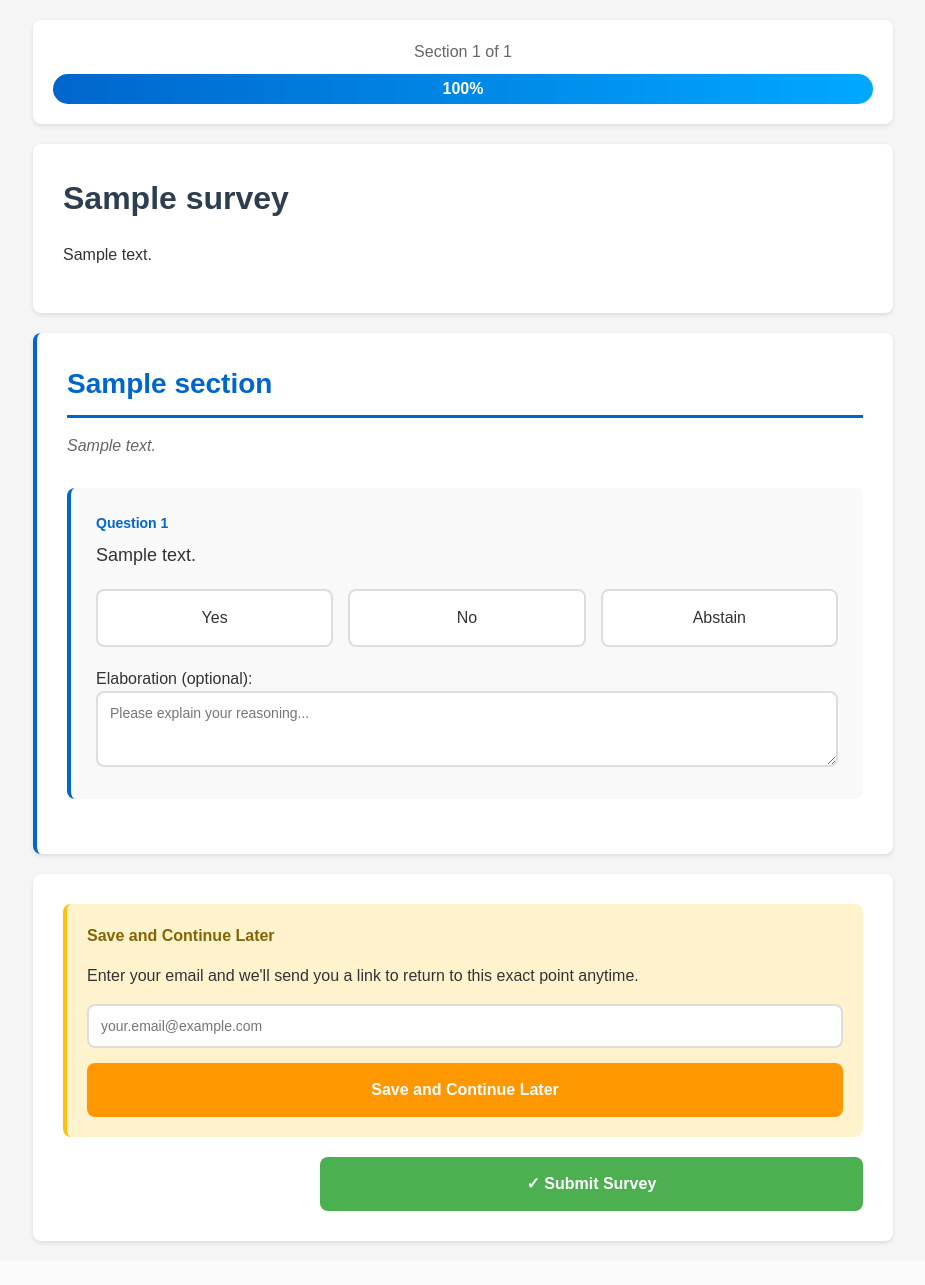
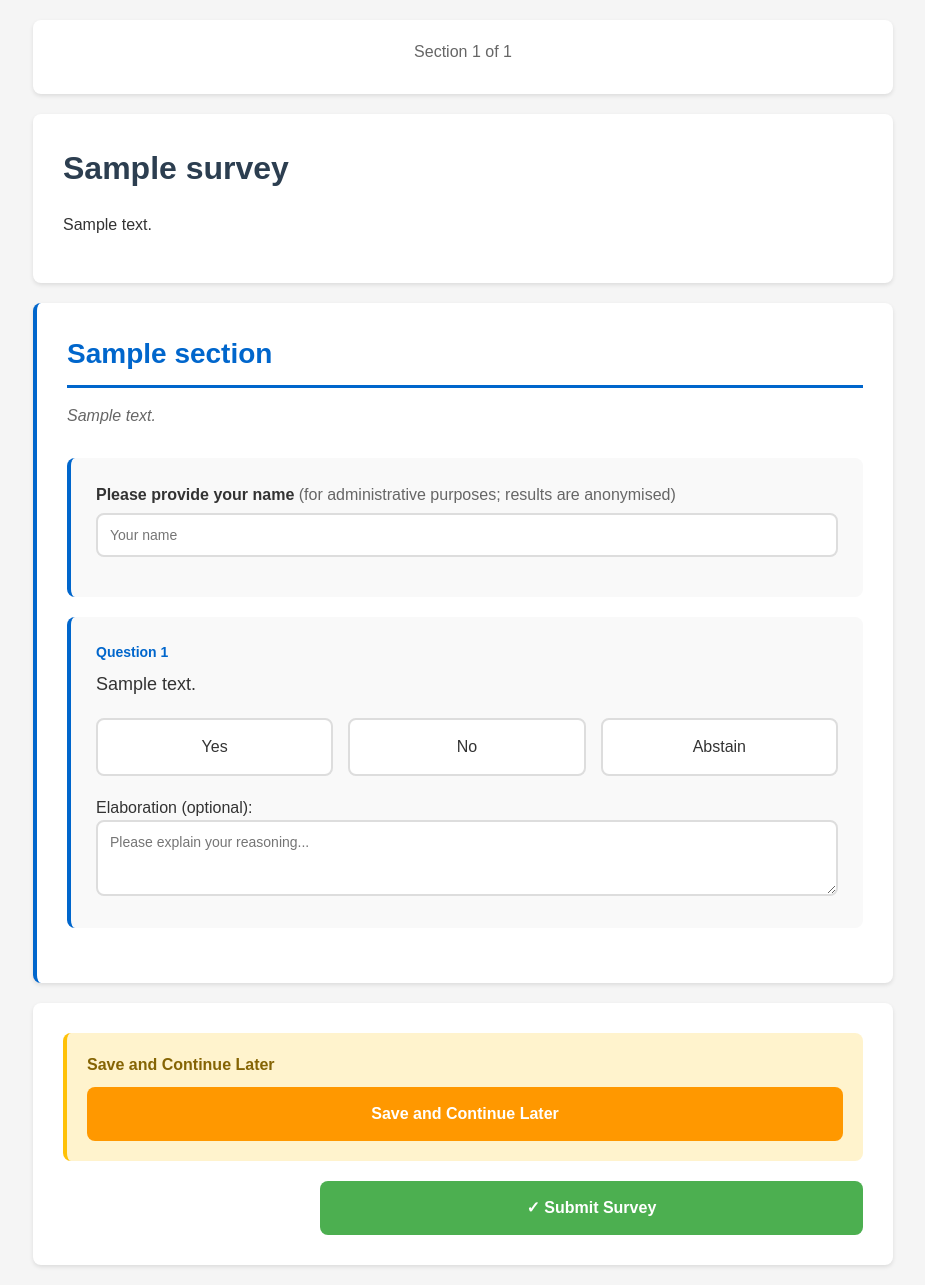
Before and after one commit to Ikode-Agbi/eacts-survey, a Flask app: page /survey/1/section/1 in a window 1280 px wide. Shown: the whole page, without its empty margins (177-1102 px from the left). Before the commit the page ends 1244 px from the top, so only its background shows below. Run offline with Flask 3, Linux system fonts and the light colour scheme; tables that the repository leaves empty hold one stand-in row (values such as "Sample post").

Commit message:
participant name update

```diff
--- a/app.py
+++ b/app.py
@@ -1,4 +1,4 @@
-from flask import Flask
+from flask import Flask, redirect
 from flask_mail import Mail
 import os
 from database import db
@@ -33,14 +33,11 @@ for folder in [database_folder, uploads_folder]:
     if not os.path.exists(folder):
         os.makedirs(folder)
 
+
 # home route
 @app.route('/')
 def home():
-    return """
-    <h1>EACTS Survey System</h1>
-    <p>System is running!</p>
-    <a href='/admin'>Go to Admin Dashboard</a>
-    """
+    return redirect('/admin/')
 
 # create database tables when app starts
 with app.app_context():
--- a/data_tables/response.py
+++ b/data_tables/response.py
@@ -13,8 +13,11 @@ class Response(db.Model):
     id = db.Column(db.Integer, primary_key=True)
     survey_id = db.Column(db.Integer, db.ForeignKey('surveys.id'), nullable=False)
 
-      # Email for save & resume
+    # Email for save & resume
     email = db.Column(db.String(200))
+
+    # Participant name (collected on section 1, stored separately from answers)
+    participant_name = db.Column(db.String(200))
 
     # Unique token for resuming
     resume_token = db.Column(db.String(36), unique=True)
--- a/routes/admin.py
+++ b/routes/admin.py
@@ -222,7 +222,7 @@ def view_responses(survey_id):
 
     individual_responses = []
     for resp in sorted(survey.responses, key=lambda r: r.submitted_at, reverse=True):
-        display_name = resp.email if resp.email else 'Anonymous'
+        display_name = resp.participant_name or 'Anonymous'
 
         resp_sections = []
         for section in sorted(survey.sections, key=lambda s: s.section_number):
@@ -668,7 +668,7 @@ def delete_response(response_id):
     except Exception as error:
         db.session.rollback()
         flash(f'Error deleting response: {str(error)}', 'error')
-    return redirect(url_for('admin.view_results', survey_id=survey_id))
+    return redirect(url_for('admin.individual_responses', survey_id=survey_id))
 
 
 @admin_bp.route('/edit/<int:survey_id>')
--- a/routes/take_survey.py
+++ b/routes/take_survey.py
@@ -68,34 +68,22 @@ def show_section(survey_id, section_num):
         action = request.form.get('action')
 
         if action == 'save':
-            email = request.form.get('email', '').strip()
-
-            if not email:
-                # Re-render same section with an error (no redirect — preserves form state)
-                return render_template('take_survey_section.html',
-                                       survey=survey,
-                                       section=current_section,
-                                       section_num=section_num,
-                                       total_sections=total_sections,
-                                       existing_response=existing_response,
-                                       saved_email='',
-                                       save_error='Please enter your email address to save your progress.')
-
-            # Create or update the response record
+            # Create response record if this is the first save
             if not existing_response:
-                existing_response = Response(survey_id=survey.id, email=email)
+                existing_response = Response(survey_id=survey.id)
                 existing_response.generate_resume_token()
                 db.session.add(existing_response)
-                db.session.commit()
+                db.session.flush()
                 session['resume_token'] = existing_response.resume_token
-                session['resume_email'] = email
-            else:
-                existing_response.email = email
-                session['resume_email'] = email
-                db.session.commit()
 
-            # Save whatever answers were filled in on this section
-            save_section_answers(survey, current_section, existing_response)
+            save_section_answers(current_section, existing_response)
+
+            if section_num == 1:
+                name = request.form.get('participant_name', '').strip()
+                if name:
+                    existing_response.participant_name = name
+
+            db.session.commit()
 
             # Resume link — encodes the current section so they land here when they return
             resume_link = url_for('survey.take_survey',
@@ -104,26 +92,38 @@ def show_section(survey_id, section_num):
                                   section=section_num,
                                   _external=True)
 
-            # Try to send email; returns True if it actually sent
-            email_sent = send_resume_email(email, survey.title, resume_link, section_num, total_sections)
-
             # Refresh so existing_response.answers reflects the just-saved answers
             db.session.refresh(existing_response)
 
-            # Re-render the SAME section with the save confirmation box
             return render_template('take_survey_section.html',
                                    survey=survey,
                                    section=current_section,
                                    section_num=section_num,
                                    total_sections=total_sections,
                                    existing_response=existing_response,
-                                   saved_email=email,
-                                   resume_link=resume_link,
-                                   saved_to_email=email if email_sent else None)
+                                   resume_link=resume_link)
 
         else:
-            # next / previous / submit — save answers first, then navigate
-            save_section_answers(survey, current_section, existing_response)
+            # next / previous / submit
+            # Ensure a response record exists before saving answers
+            if not existing_response:
+                existing_response = Response(survey_id=survey.id)
+                existing_response.generate_resume_token()
+                db.session.add(existing_response)
+                db.session.flush()
+                session['resume_token'] = existing_response.resume_token
+
+            save_section_answers(current_section, existing_response)
+
+            if section_num == 1:
+                name = request.form.get('participant_name', '').strip()
+                if name:
+                    existing_response.participant_name = name
+
+            if action == 'submit':
+                existing_response.is_complete = True
+
+            db.session.commit()
 
             if action == 'next':
                 return redirect(url_for('survey.show_section',
@@ -136,17 +136,8 @@ def show_section(survey_id, section_num):
                                         section_num=section_num - 1))
 
             elif action == 'submit':
-                if not existing_response:
-                    existing_response = Response(survey_id=survey.id, is_complete=True)
-                    db.session.add(existing_response)
-                else:
-                    existing_response.is_complete = True
-
-                db.session.commit()
-
                 session.pop('resume_token', None)
                 session.pop('resume_email', None)
-
                 return redirect(url_for('survey.thank_you'))
 
     # ── GET ───────────────────────────────────────────────────────────────────
@@ -159,15 +150,8 @@ def show_section(survey_id, section_num):
                            saved_email=session.get('resume_email', ''))
 
 
-def save_section_answers(survey, section, existing_response):
-    """Save answers for the current section."""
-
-    if not existing_response:
-        existing_response = Response(survey_id=survey.id)
-        existing_response.generate_resume_token()
-        db.session.add(existing_response)
-        db.session.flush()
-        session['resume_token'] = existing_response.resume_token
+def save_section_answers(section, existing_response):
+    """Save answers for the current section. Caller is responsible for committing."""
 
     # Delete old answers for this section so we can replace them
     question_ids = [q.id for q in section.questions]
@@ -182,15 +166,12 @@ def save_section_answers(survey, section, existing_response):
         elaboration = request.form.get(f'elaboration_{question.id}', '').strip()
 
         if choice:
-            answer = Answer(
+            db.session.add(Answer(
                 response_id=existing_response.id,
                 question_id=question.id,
                 choice=choice,
                 elaboration=elaboration if elaboration else None
-            )
-            db.session.add(answer)
-
-    db.session.commit()
+            ))
 
 
 @survey_bp.route('/thank-you')
--- a/templates/individual_responses.html
+++ b/templates/individual_responses.html
@@ -146,7 +146,7 @@
             <div class="resp-card-header">
                 <span class="resp-id">#{{ resp.id }}</span>
                 <span class="resp-name">{{ resp.name }}</span>
-                <span class="resp-date">{{ resp.submitted_at.strftime('%-d %b %Y, %H:%M') }}</span>
+                <span class="resp-date">{{ resp.submitted_at.strftime('%d %b %Y, %H:%M') }}</span>
                 {% if resp.is_complete %}
                     <span class="badge-complete">Complete</span>
                 {% else %}
--- a/templates/take_survey_section.html
+++ b/templates/take_survey_section.html
@@ -25,25 +25,6 @@
             font-size: 16px;
             color: #666;
             margin-bottom: 10px;
-        }
-
-        .progress-bar {
-            width: 100%;
-            height: 30px;
-            background: #e0e0e0;
-            border-radius: 15px;
-            overflow: hidden;
-        }
-
-        .progress-fill {
-            height: 100%;
-            background: linear-gradient(90deg, #0066cc, #00a8ff);
-            transition: width 0.3s ease;
-            display: flex;
-            align-items: center;
-            justify-content: center;
-            color: white;
-            font-weight: bold;
         }
 
         .survey-header {
@@ -304,12 +285,7 @@
     <div class="save-confirmed-box">
         <h4>Progress Saved!</h4>
         <p style="margin:0 0 8px; color:#155724;">
-            Your answers on this section have been saved.
-            {% if saved_to_email %}
-                A copy has been emailed to <strong>{{ saved_to_email }}</strong>.
-            {% else %}
-                <strong>Copy the link below</strong> — it is the only way to return to this survey later.
-            {% endif %}
+            Your answers have been saved. <strong>Copy the link below</strong> to return to this survey later.
         </p>
         <div class="resume-link-row">
             <input class="resume-link-input" type="text" value="{{ resume_link }}" readonly id="resumeLinkInput">
@@ -328,11 +304,6 @@
         <div class="progress-text">
             Section {{ section_num }} of {{ total_sections }}
         </div>
-        <div class="progress-bar">
-            <div class="progress-fill" style="width: {{ (section_num / total_sections * 100)|int }}%">
-                {{ (section_num / total_sections * 100)|int }}%
-            </div>
-        </div>
     </div>
 
     <!-- Survey Header -->
@@ -349,6 +320,19 @@
             <h2 class="section-title">{{ section.title }}</h2>
             {% if section.description %}
                 <p class="section-description">{{ section.description }}</p>
+            {% endif %}
+
+            {% if section_num == 1 %}
+            <div class="question-box" style="margin-bottom: 20px;">
+                <label style="font-weight:600; display:block; margin-bottom:6px;">
+                    Please provide your name <span style="font-weight:400; color:#666;">(for administrative purposes; results are anonymised)</span>
+                </label>
+                <input type="text"
+                       name="participant_name"
+                       class="email-input"
+                       placeholder="Your name"
+                       value="{{ existing_response.participant_name if existing_response and existing_response.participant_name else '' }}">
+            </div>
             {% endif %}
 
             {% for question in section.questions|sort(attribute='question_number') %}
@@ -372,7 +356,7 @@
                                    name="question_{{ question.id }}"
                                    value="Yes"
                                    {% if existing_answer and existing_answer.choice == 'Yes' %}checked{% endif %}
-                                   required>
+                                   >
                             <label for="q{{ question.id }}_yes">Yes</label>
                         </div>
 
@@ -382,7 +366,7 @@
                                    name="question_{{ question.id }}"
                                    value="No"
                                    {% if existing_answer and existing_answer.choice == 'No' %}checked{% endif %}
-                                   required>
+                                   >
                             <label for="q{{ question.id }}_no">No</label>
                         </div>
 
@@ -392,7 +376,7 @@
                                    name="question_{{ question.id }}"
                                    value="Abstain"
                                    {% if existing_answer and existing_answer.choice == 'Abstain' %}checked{% endif %}
-                                   required>
+                                   >
                             <label for="q{{ question.id }}_abstain">Abstain</label>
                         </div>
                     </div>
@@ -415,15 +399,6 @@
             <!-- Save and Continue Later -->
             <div class="save-section">
                 <h4>Save and Continue Later</h4>
-                <p>Enter your email and we'll send you a link to return to this exact point anytime.</p>
-                {% if save_error %}
-                    <div class="save-error-box">{{ save_error }}</div>
-                {% endif %}
-                <input type="email"
-                       name="email"
-                       class="email-input"
-                       placeholder="your.email@example.com"
-                       value="{{ saved_email }}">
                 <button type="submit" name="action" value="save" class="btn btn-save" style="width: 100%;" formnovalidate>
                     Save and Continue Later
                 </button>
```
